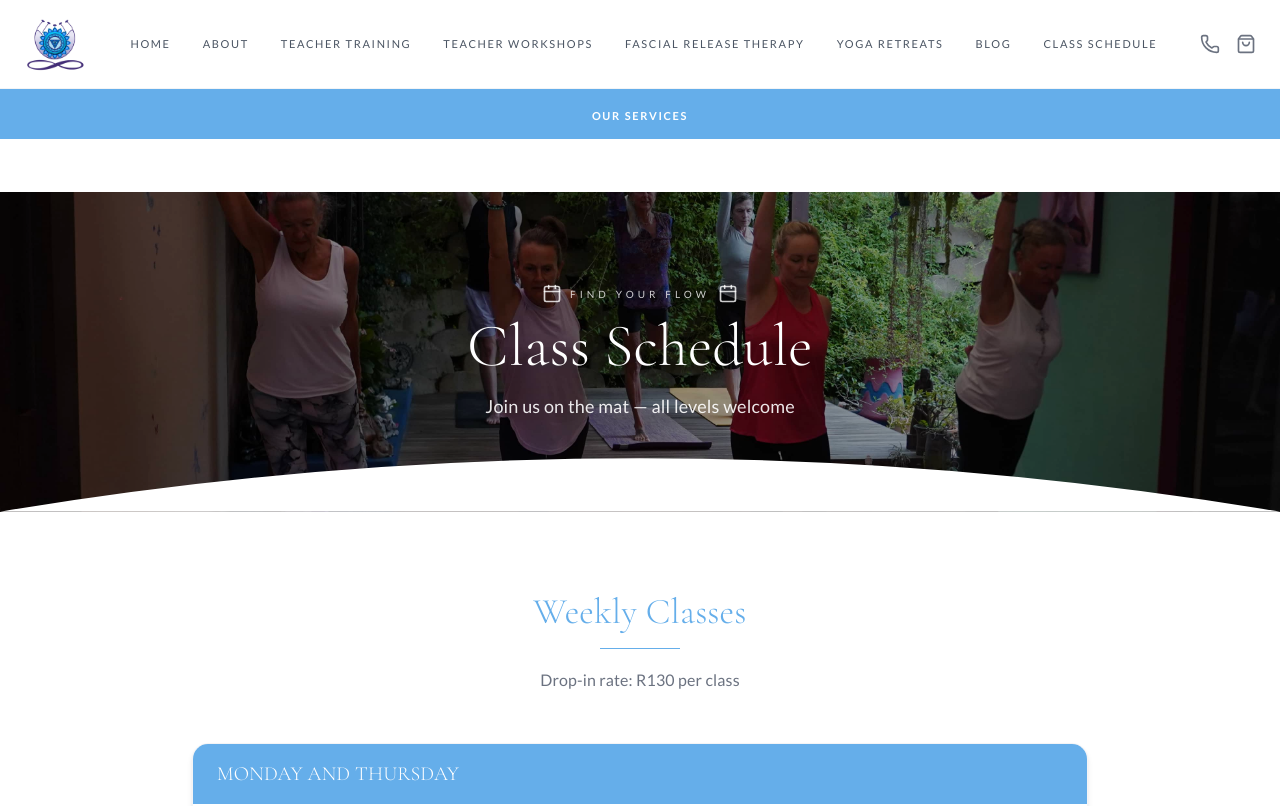
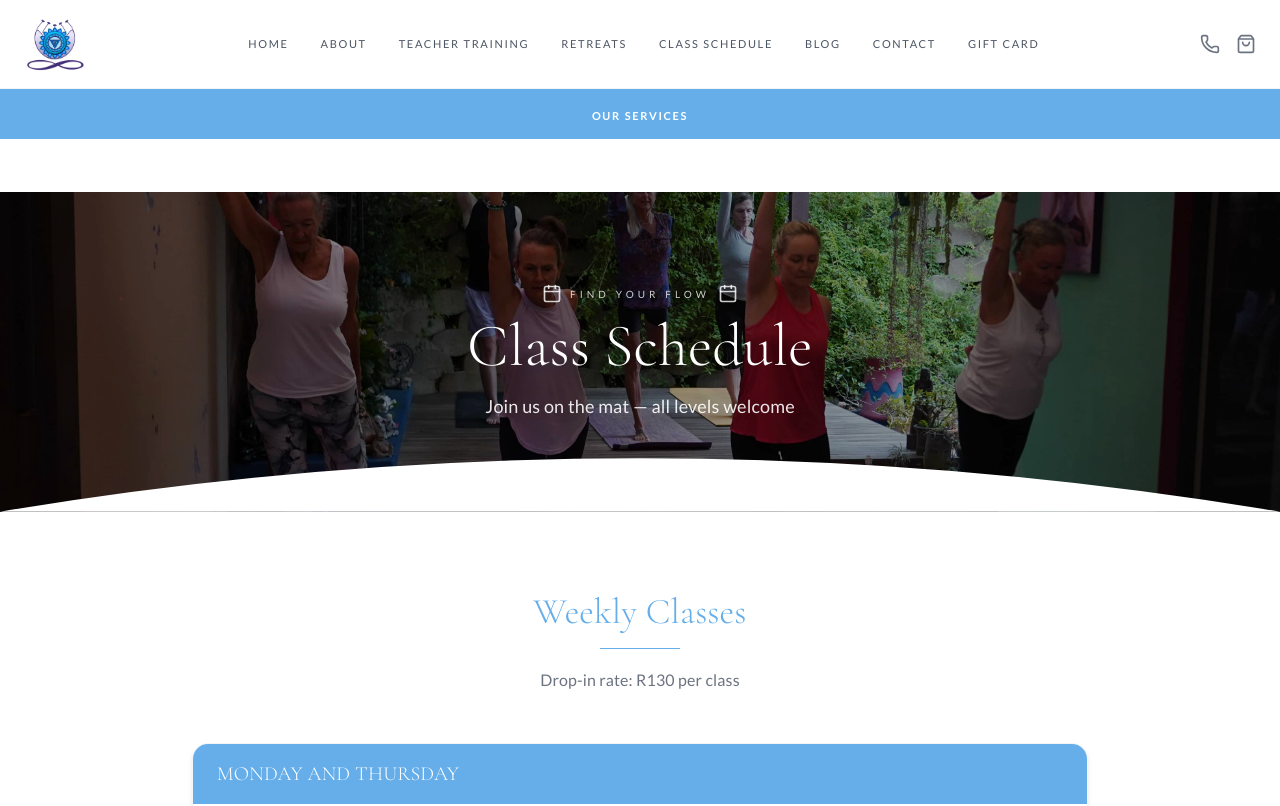
Before and after one commit to rebotilwe/devahiti-booking-system, a React (Vite) app in the folder frontend/: page /class-schedule in a window 1280 px wide. Shown: the top 806 px of the page. Built offline with nearby package versions, Linux system fonts and the light colour scheme.

Commit message:
class schedule

```diff
--- a/frontend/src/pages/ClassSchedule.jsx
+++ b/frontend/src/pages/ClassSchedule.jsx
@@ -4,28 +4,16 @@ import { useState, useEffect } from "react";
 import heroBgImg from "../assets/images/home.jpg";
 import logo from "../assets/devahiti.png";
 
-// ✅ UPDATED NAVIGATION
+// ✅ UPDATED NAVIGATION - MATCHING HOME PAGE
 const navLinks = [
   { label: "Home", path: "/" },
   { label: "About", path: "/about" },
   { label: "Teacher Training", path: "/teacher-training" },
-  { label: "Teacher Workshops", path: "/services/educational-workshops" },
-  { label: "Fascial Release Therapy", path: "/services/fascia-release" },
-  { label: "Yoga Retreats", path: "/services/retreats" },
+  { label: "Retreats", path: "/retreats" },
+  { label: "Class Schedule", path: "/class-schedule" },
   { label: "Blog", path: "/blog" },
-  { label: "Class Schedule", path: "/class-schedule" },
-];
-
-const subNav = [
-  { label: "Group Class", path: "/services/group-class" },
-  { label: "Private Sessions", path: "/services/private-sessions" },
-  { label: "Corporate Wellness", path: "/services/corporate-wellness" },
-  { label: "Sound Journey", path: "/services/sound-journey" },
-  { label: "Sound Massage", path: "/services/sound-massage" },
-  { label: "Fascia Release", path: "/services/fascia-release" },
-  { label: "Teacher Training", path: "/services/teacher-training" },
-  { label: "Educational Workshops", path: "/services/educational-workshops" },
-  { label: "Retreats", path: "/services/retreats" },
+  { label: "Contact", path: "/contact" },
+  { label: "Gift Card", path: "/gift-card" },
 ];
 
 const BOOKING_URL = "https://devahitibookingsystem.netlify.app/schedule";
@@ -122,10 +110,7 @@ export default function ClassSchedule() {
                 {link.label}
               </Link>
             ))}
-            <button
-              onClick={() => { navigate("/services"); setMobileOpen(false); }}
-              className="mt-4 w-full bg-[#65AEEA] text-white py-3 text-xs font-bold uppercase tracking-wider rounded-full hover:bg-[#4A9FD9] transition"
-            >
+            <button onClick={() => { navigate("/services"); setMobileOpen(false); }} className="mt-4 w-full bg-[#65AEEA] text-white py-3 text-xs font-bold uppercase tracking-wider rounded-full hover:bg-[#4A9FD9] transition">
               Our Services
             </button>
             <button onClick={() => { navigate("/services"); setMobileOpen(false); }} className="mt-3 w-full border-2 border-[#65AEEA] text-[#65AEEA] py-3 text-xs font-bold uppercase tracking-wider rounded-full hover:bg-[#65AEEA] hover:text-white transition">
```
